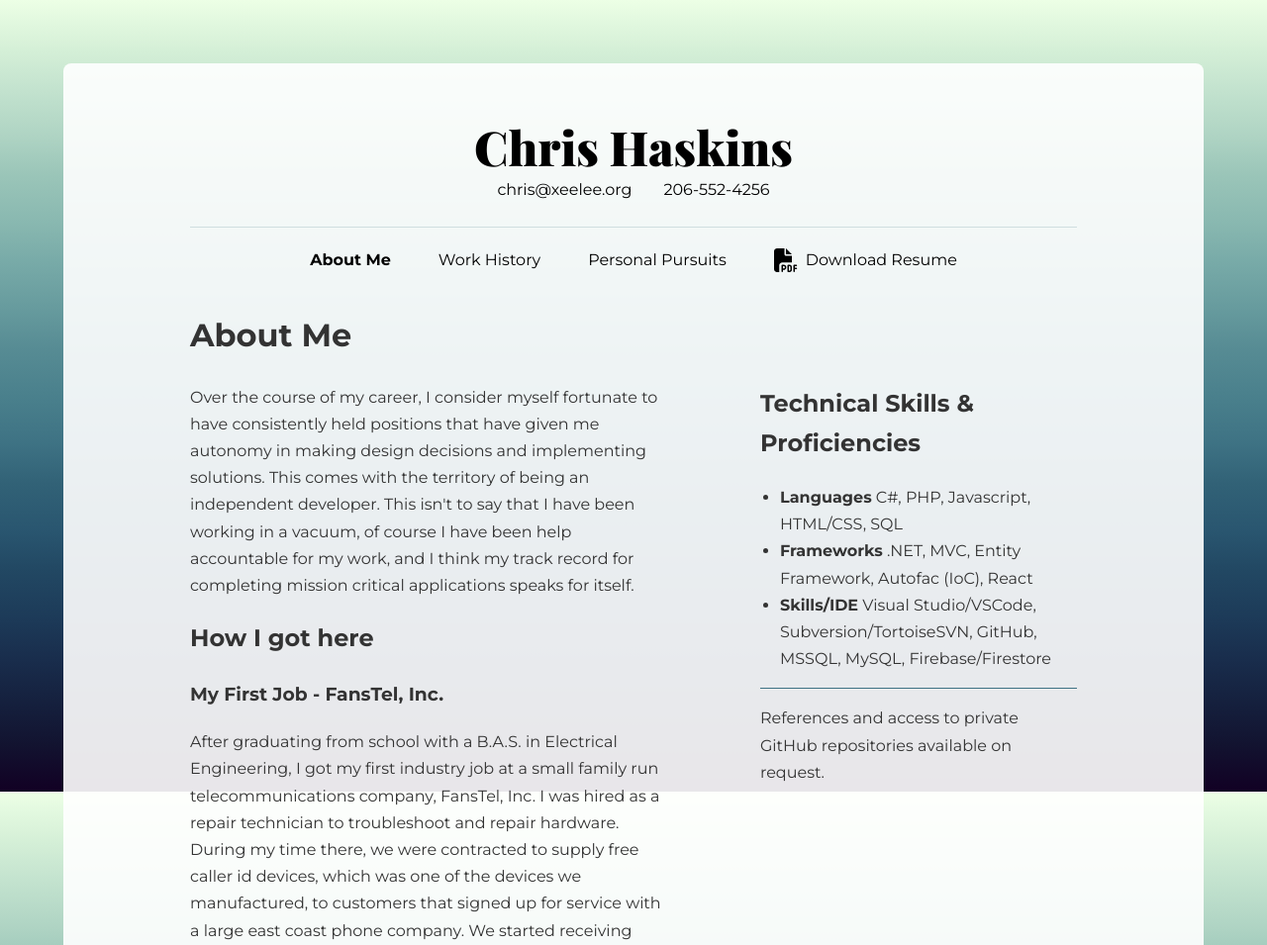
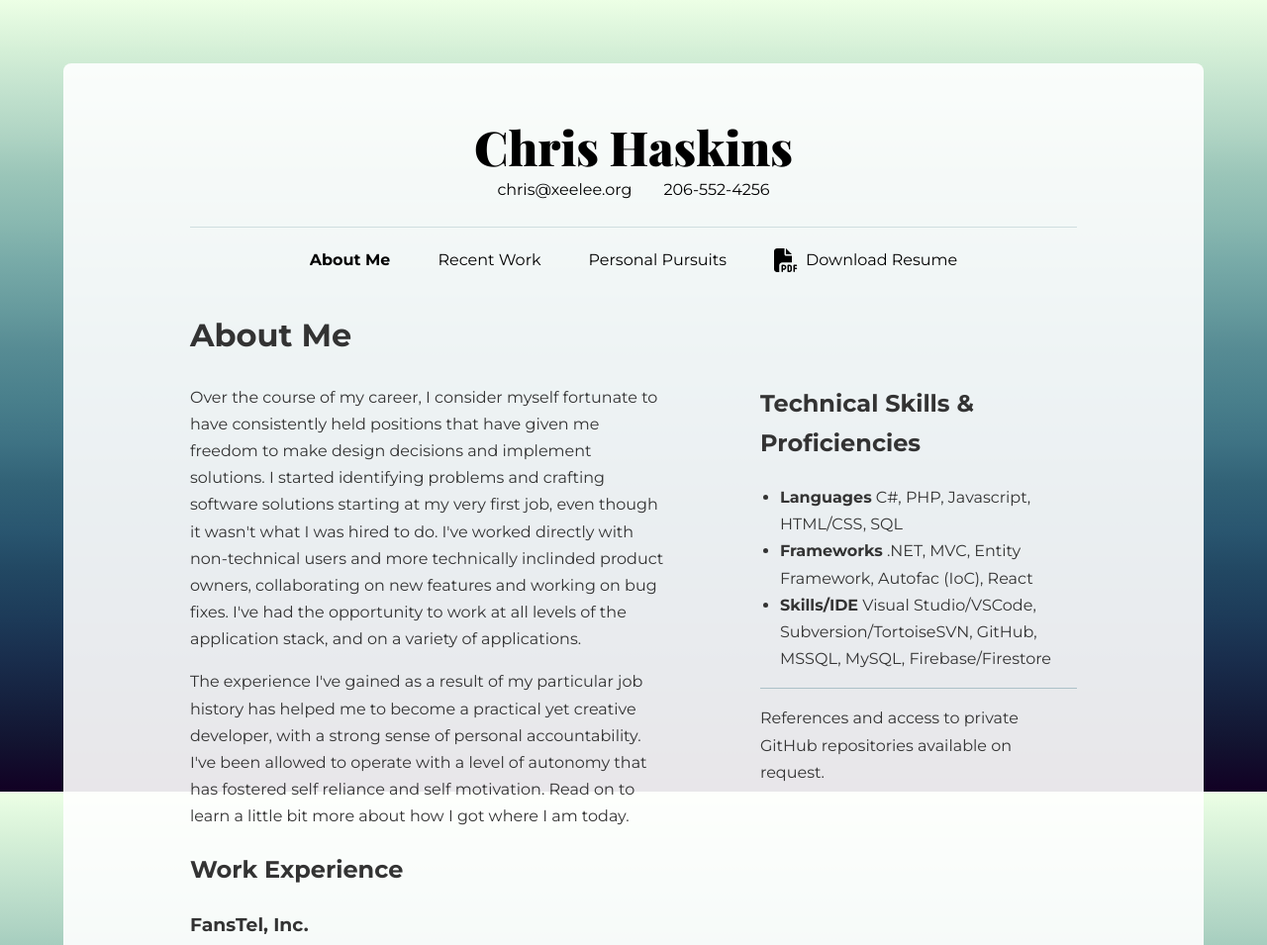
Before and after one commit to hchris28/chrishaskins, a Gatsby site: page /about-me in a window 1280 px wide. Shown: the top 955 px of the page at 99% size. Built offline with nearby package versions, Linux system fonts and the light colour scheme; Gatsby itself is replaced by a stand-in of ours.

Commit message:
Copy udpates
Also changed Work History to Recent Work and made a few style updates.

```diff
--- a/src/components/header/index.tsx
+++ b/src/components/header/index.tsx
@@ -48,7 +48,7 @@ const Header = ({ siteTitle, path }: HeaderProps): JSX.Element => {
 
     const navLinks: Array<NavLinkData> = [
         { to: "/about-me", label: "About Me" },
-        { to: "/work-history", label: "Work History", groupWith: ["/channel-ready", "/anthonys"] },
+        { to: "/work-history", label: "Recent Work", groupWith: ["/channel-ready", "/anthonys"] },
         { to: "/personal-pursuits", label: "Personal Pursuits" },
     ]
 
--- a/src/components/layout/layout.module.scss
+++ b/src/components/layout/layout.module.scss
@@ -1,6 +1,6 @@
 .mainContainer {
     background: rgba(255, 255, 255, .9);
-    padding: 1rem 3rem;
+    padding: 1rem 1.5rem;
     border-radius: .5rem;
     margin: 0 auto;
     max-width: 1400px;
@@ -8,6 +8,10 @@
     flex-direction: column;
     gap: 2rem;
 
+    @media (min-width: 600px) {
+        padding: 1rem 3rem;
+    }
+
     @media (min-width: 1200px) {
         padding: 2rem 8rem;
     }
--- a/src/pages/about-me/index.tsx
+++ b/src/pages/about-me/index.tsx
@@ -14,12 +14,19 @@ const AboutMe = (props: PageProps): JSX.Element => {
                 <div>
                     <p>
                         Over the course of my career, I consider myself fortunate to have consistently held positions that have
-                        given me autonomy in making design decisions and implementing solutions. This comes with the territory of
-                        being an independent developer. This isn't to say that I have been working in a vacuum, of course I have
-                        been help accountable for my work, and I think my track record for completing mission critical applications
-                        speaks for itself.
+                        given me freedom to make design decisions and implement solutions. I started identifying problems and
+                        crafting software solutions starting at my very first job, even though it wasn't what I was hired to do.
+                        I've worked directly with non-technical users and more technically inclinded product owners, collaborating
+                        on new features and working on bug fixes. I've had the opportunity to work at all levels of the application
+                        stack, and on a variety of applications.
                     </p>
-                    <h2>How I got here</h2>
+                    <p>
+                        The experience I've gained as a result of my particular job history has helped me to become a practical yet
+                        creative developer, with a strong sense of personal accountability. I've been allowed to operate with a
+                        level of autonomy that has fostered self reliance and self motivation. Read on to learn a little bit more
+                        about how I got where I am today.
+                    </p>
+                    <h2>Work Experience</h2>
                     {jobPathData.map(job => {
                         return (
                             <React.Fragment key={job.title}>
@@ -37,6 +44,12 @@ const AboutMe = (props: PageProps): JSX.Element => {
                             </React.Fragment>
                         )
                     })}
+                    <br /><hr /><br />
+                    <p>
+                        I'm grateful to have found myself in stable positions that provide enough variety and challenges to
+                        keep things interesting and to allow me to learn new skills. I'm looking forward to whatever may
+                        come next. Thanks for reading!
+                    </p>
                 </div>
                 <div>
                     <h2>Technical Skills & Proficiencies</h2>
--- a/src/pages/about-me/job-path.json
+++ b/src/pages/about-me/job-path.json
@@ -1,22 +1,22 @@
 [
     {
-        "title": "My First Job - FansTel, Inc.",
+        "title": "FansTel, Inc.",
         "body": [
             "After graduating from school with a B.A.S. in Electrical Engineering, I got my first industry job at a small family run telecommunications company, FansTel, Inc. I was hired as a repair technician to troubleshoot and repair hardware. During my time there, we were contracted to supply free caller id devices, which was one of the devices we manufactured, to customers that signed up for service with a large east coast phone company. We started receiving data from the phone company, and we had to do something with it. In what I now see to be a stroke of good fortune, the owners said yes when I said I could set up a database to import and manage the data coming in, even though I had not done this before. Using an early version MS Access I was able to create a process to import the data , clean it up, and set up label printing for the outgoing product.",
-            "In addition to fulfillment, part of the contract was to provide customer service for the devices we shipped. I took it upon myself to create an application to help manage customer service. We already had built a database of customers from the data we received which provided a base to work from. Using MS Access's built-in form capabilities and some Visual Basic code, I was able to put together a system that improved the efficiency of our customer service agents and streamlined the repair / replacement process. At this point I hung up my soldering gun for good and had started down the a different path.",
-            "Looking back, I believe that this job was critical in shaping my self-reliant attitude towards application development. I am grateful to have had this experience."
+            "In addition to fulfillment, part of the contract was to provide customer service for the devices we shipped. I took it upon myself to create an application to help manage customer service. We already had built a database of customers from the data we received which provided a base to work from. Using MS Access's built-in form capabilities and some Visual Basic code, I was able to put together a system that improved the efficiency of our customer service agents and streamlined the repair / replacement process. At this point I hung up my soldering gun for good and had started down a different path.",
+            "Looking back, I believe that this job was critical in shaping my self-reliant attitude towards application development."
         ]
     },
     {
-        "title": "Move to Seattle - R+R Resources",
+        "title": "R+R Resources",
         "body": [
-            "After my time at FansTel, I had made the decision to move from Phoenix to Seattle. If I'm being honest, this was not a decision that was given a great deal of consideration. I was young and did not know any better, so I packed up and moved to Seattle without a job lined up. Fortunately I found a position within a few weeks, again with a small company. This time though I applied as a database / application developer. R+R worked with high schools to run fund-raising campaigns offering magazine subscriptions. My role here was more focused on data: managing databases, importing and scrubbing data, and writing reports. I had the oppurtunity to work with a contracted software developer that wrote and maintained in-house software for the organization. It was here that I leveled up from MS Access and Visual Basic to MS Sql Server and C# / Visual Studio."
+            "After my time at FansTel, I had made the decision to move from Phoenix to Seattle. Honestly, this was not a decision that was given a great deal of consideration. I was young and did not know any better, so I packed up and moved to Seattle without a job lined up. Fortunately I found a position within a few weeks, again with a small company. This time though I applied as a database / application developer. R+R worked with high schools to run fund-raising campaigns offering magazine subscriptions. My role here was more focused on data: managing databases, importing and scrubbing data, and writing reports. I had the oppurtunity to work with a contract software developer that wrote and maintained in-house software for the organization. It was here that I leveled up from MS Access and Visual Basic to MS Sql Server and C# / Visual Studio."
         ]
     },
     {
-        "title": "Branching Out - Digital Odyssey",
+        "title": "Digital Odyssey",
         "body": [
-           "After working at R+R for a couple of years, I left in search of a position that would allow me to lean in to application development a bit more. I ended up  starting a web design / build shop with 3 of my friends, Digital Odyssey. At digital Odyssey I was the primary developer. We attracted several clients and found some success. I did most of my work during this period in PHP, MySql, and HTML / CSS. The decision to deviate from Microsoft products for development was mostly practical, the alternatives were cheaper amd more readily available to us as a small business. I was also excited about the oppurtunity to learn something new. Most of our projects were small e-commerce shops or marketing web sites. After a couple of years of doing this, the stress of constant hustling for work started to wear on me and I wanted to find something more stable."
+           "After working at R+R for a couple of years, I left in search of a position that would allow me to lean in to application development a bit more. I ended up  starting a web design / build shop with 3 of my friends, Digital Odyssey. At digital Odyssey I was the primary developer. We attracted several clients and found some success. I did most of my work during this period in PHP, MySql, and HTML / CSS. The decision to deviate from Microsoft products for development was mostly practical, the alternatives were cheaper and more readily available to us as a small business. I was also excited about the oppurtunity to learn something new. Most of our projects were small e-commerce shops or marketing web sites. After a couple of years of doing this, the stress of constant hustling for work started to wear on me and I wanted to find something more stable."
         ]
     },
     {
@@ -30,8 +30,8 @@
     {
         "title": "Channel Ready, Inc",
         "body": [
-            "While Anthony's was a stable, full-time position, I was employed as a contrator. After nearly 10 years there I was wanting to get out of contracting. One of my partners from Digital Odyssey connected me to Channel Ready. I started working there in October of 2011 and have been there since. A small boutique web-design and multi-media firm, they were looking to modernize there custom-written client web site management system. I worked directly with the owners to re-design a system from the ground-up [(read more here)](/channel-ready) to allow their varied clients to manage their own web sites. Sort of like WordPress, but with highly customized front-ends. It was fulfilling to see the project from conception through to implementation.",
-            "Unfortunately, in May of 2023 they made the decision to begin winding down the business. I'm grateful to have worked with them for such a long time, and for the experience I've gained along the way."
+            "While Anthony's was a stable, full-time position, I was employed as a contrator. After nearly 10 years there I was wanting to get out of contracting. One of my partners from Digital Odyssey connected me to Channel Ready. I started working there in October of 2011 and have been there since. A small boutique web-design and multi-media firm, they were looking to modernize their custom-written client web site management system. I worked directly with the owners to re-design a system from the ground-up [(read more here)](/channel-ready) to allow their varied clients to manage their own web sites. Sort of like WordPress, but with highly customized front-ends. It was fulfilling to see the project from conception through to implementation.",
+            "In May of 2023 they made the decision to begin winding down the business."
         ]
     }
 ]
--- a/src/pages/index.tsx
+++ b/src/pages/index.tsx
@@ -9,7 +9,7 @@ const IndexPage = (props: PageProps): JSX.Element => {
     return (
         <main className={styles.container}>
             <p className={styles.intro}>
-                25 years of development experience with a focus on web technology and data architecture, proficient
+                Practcal yet creative developer with 25 years of experience focusing on web technology and data architecture, proficient
                 in both front-end and back-end technologies.
             </p>
             <div className={styles.pageLinks}>
--- a/src/pages/work-history/index.tsx
+++ b/src/pages/work-history/index.tsx
@@ -11,7 +11,7 @@ import * as contentGridStyles from "../../styles/content-grid.module.scss"
 const WorkHistory = (props: PageProps): JSX.Element => {
     return (
         <main>
-            <h1>Work History</h1>
+            <h1>Recent Work</h1>
             <div className={contentGridStyles.container}>
                 <div>
                     <p>
--- a/src/styles/base.scss
+++ b/src/styles/base.scss
@@ -108,5 +108,5 @@ button {
 
 hr {
     border: none;
-    border-bottom: solid 1px $blue;
+    border-bottom: solid 1px rgba($blue, .35);
 }
```
